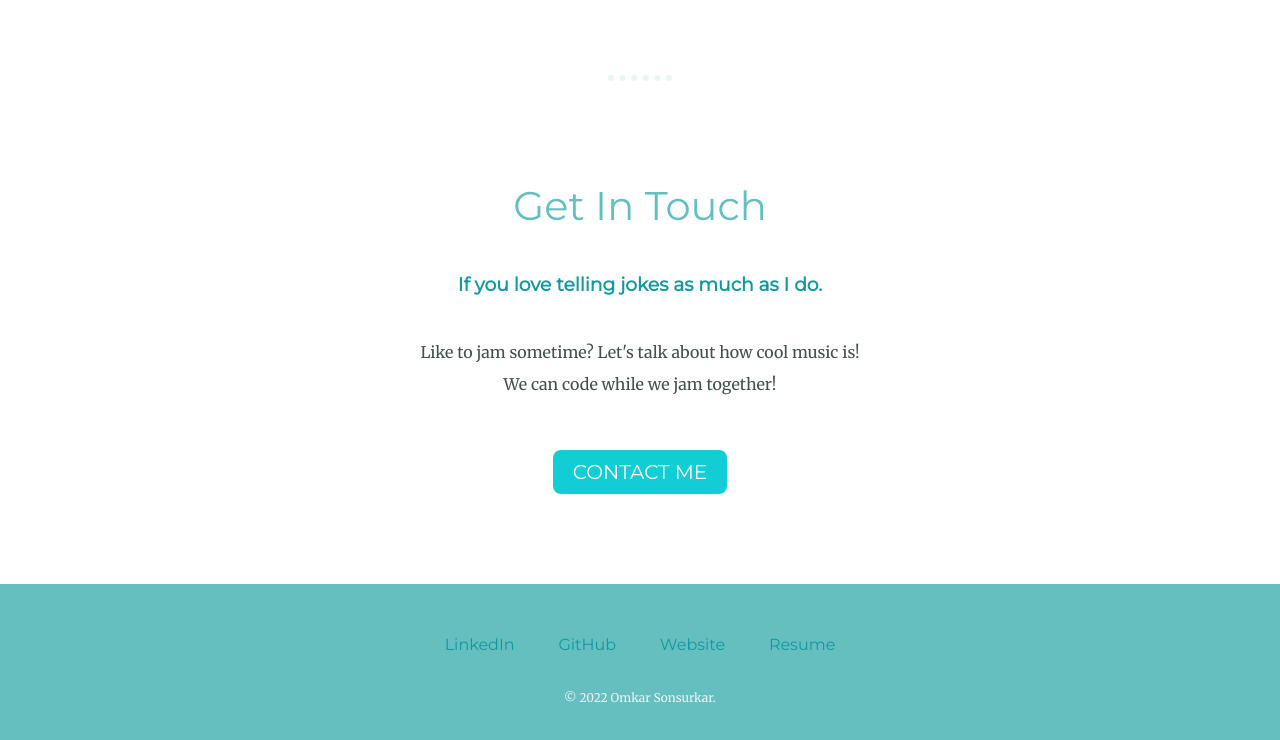
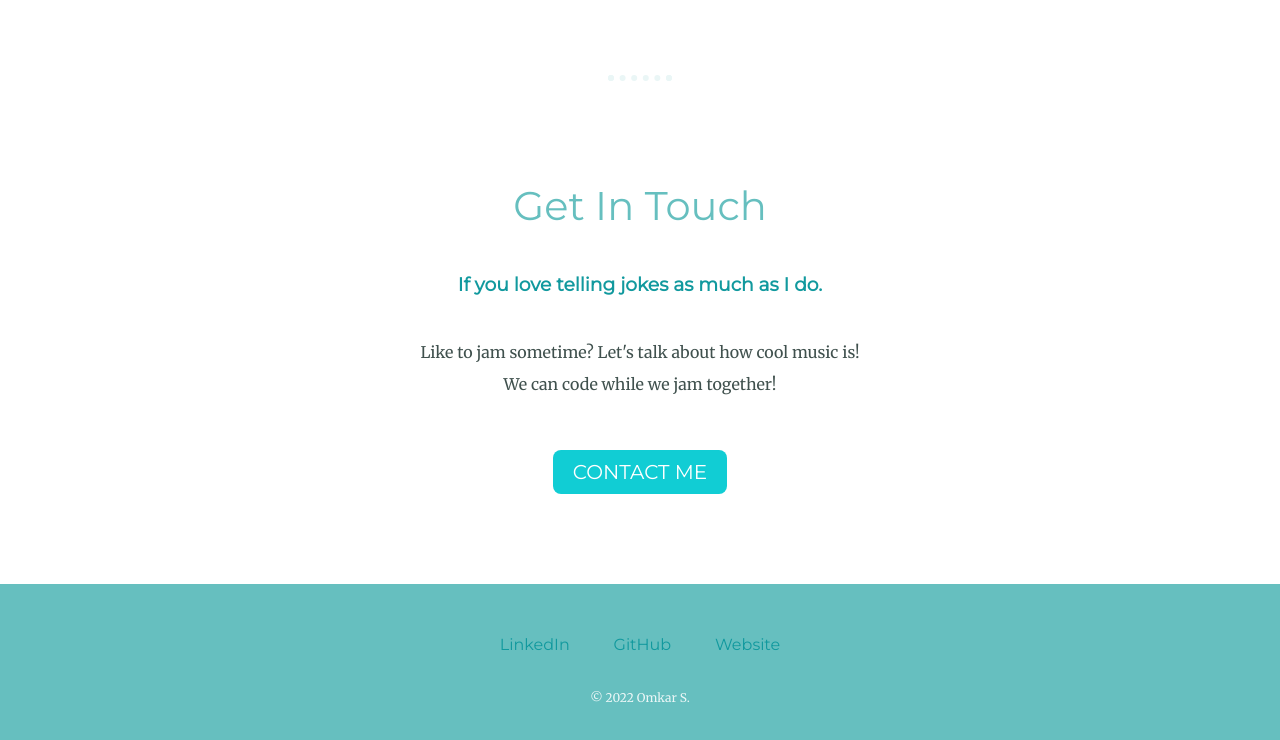
Before and after one commit to osonsur1/osonsur1.github.io, a plain HTML site: page index.html in a window 1280 px wide. Shown: the part 2109-2849 px from the top of the page. Drawn offline with Linux system fonts and the light colour scheme.

Commit message:
Update index.html

```diff
--- a/index.html
+++ b/index.html
@@ -52,8 +52,10 @@
     <a class="footer-link" href="https://www.linkedin.com/in/omkar-sonsurkar" target="_blank">LinkedIn</a>
     <a class="footer-link" href="https://github.com/osonsur1" target="_blank">GitHub</a>
     <a class="footer-link" href="">Website</a>
+    <!--
     <a class="footer-link" href="files/Omkar_S_resume.pdf" target="_blank">Resume</a>
-    <p class="copyright">© <script>document.write(new Date().getFullYear())</script> Omkar Sonsurkar.</p>
+    -->
+    <p class="copyright">© <script>document.write(new Date().getFullYear())</script> Omkar S.</p>
   </div>
 
 
```
